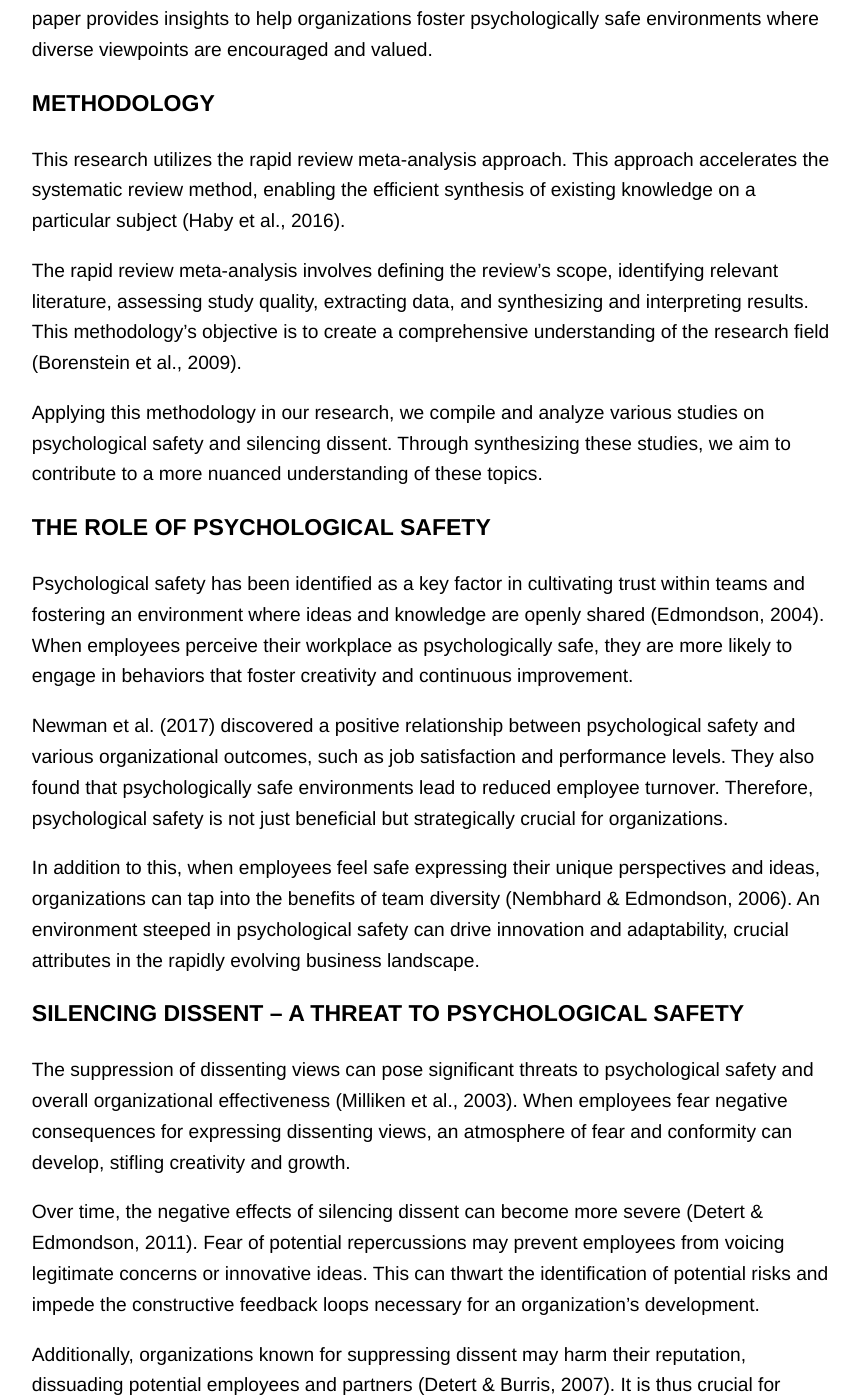
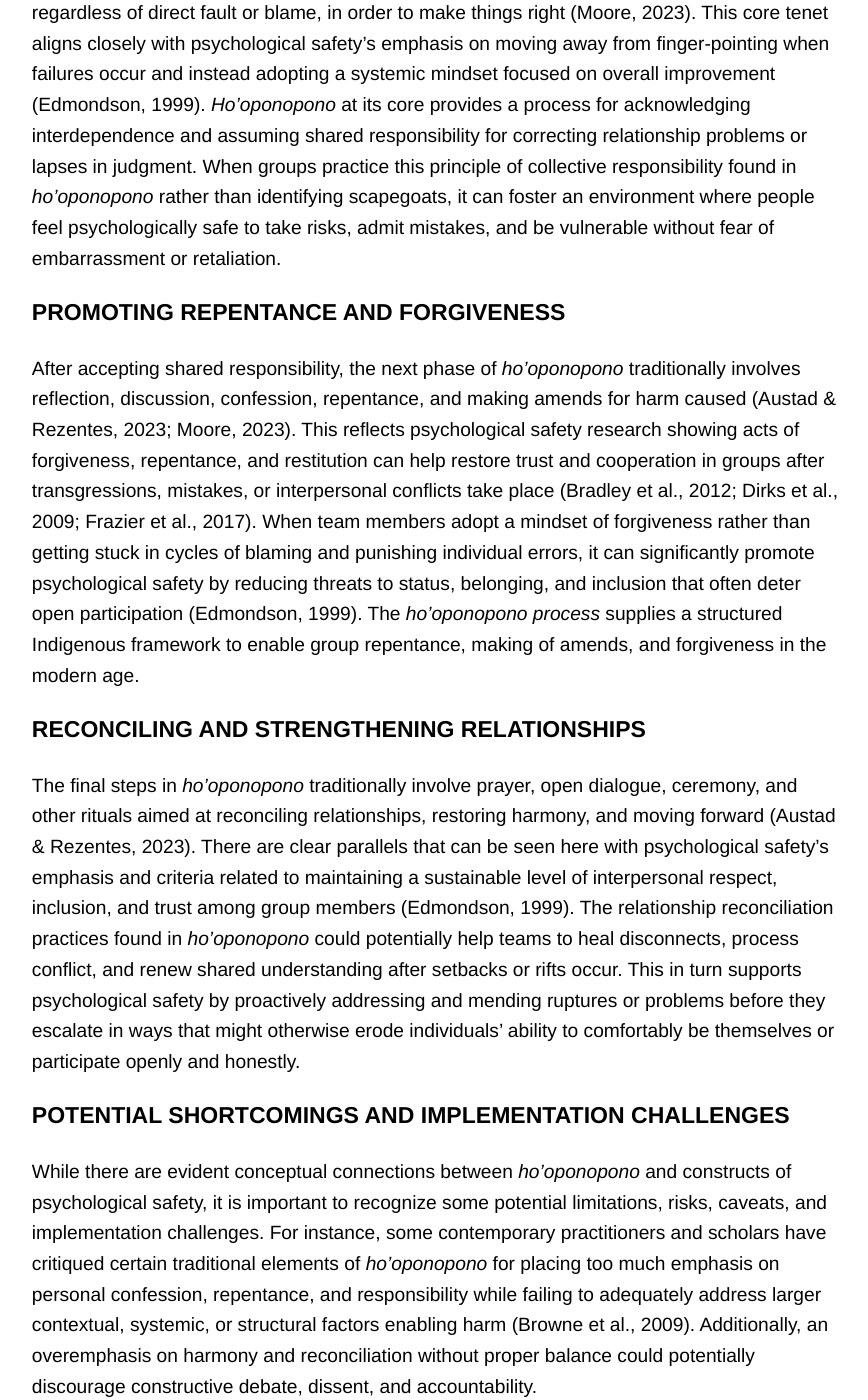
Before and after one commit to atidbit/psafe, a Jekyll site: the page built from _posts/2024-02-18-the-connection-between-hooponopono-and-psychological-safety.md, in a window 1280 px wide and 1400 px high, scrolled down 1386 px. Shown: the whole window, without its empty margins (205-1073 px from the left). Built offline with Jekyll 4.4.1, drawn with Linux system fonts in a browser that asks for light colours; some web fonts are replaced; our own code applies the rules of GitHub Pages for plain Markdown files; some of the changed text lies outside the part shown.

Commit message:
Update 2024-02-18-the-connection-between-hooponopono-and-psychological-safety.md

```diff
--- a/_posts/2024-02-18-the-connection-between-hooponopono-and-psychological-safety.md
+++ b/_posts/2024-02-18-the-connection-between-hooponopono-and-psychological-safety.md
@@ -1,28 +1,28 @@
 ---
 layout: post
-title: 'Psychological Safety and the Perils of Silencing Dissent: A Rapid Review Meta-Analysis'
-meta1: '<meta name="citation_title" content="Psychological Safety and the Perils of Silencing Dissent: A Rapid Review Meta-Analysis">'
+title: 'The Connection Between Ho'oponopono and Psychological Safety'
+meta1: '<meta name="citation_title" content="The Connection Between Ho'oponopono and Psychological Safety">'
 meta2: '<meta name="citation_author" content="Brown, Vernon S.">'
-meta3: '<meta name="citation_publication_date" content="2023/07/13">'
+meta3: '<meta name="citation_publication_date" content="2024/02/18">'
 meta4: '<meta name="citation_journal_title" content="Psychological Safety, Advancement and Review">'
-meta5: '<meta name="citation_volume" content="1">'
+meta5: '<meta name="citation_volume" content="2">'
 meta6: '<meta name="citation_issue" content="1">'
-meta7: '<meta name="citation_firstpage" content="3">'
-meta8: '<meta name="citation_lastpage" content="5">'
-meta9: '<meta name="citation_pdf_url" content="https://zenodo.org/record/8140985/files/Psychological_Safety_and_the_Perils_of_Silencing_Dissent_A_Rapid_Review_Meta-Analysis.pdf">'
+meta7: '<meta name="citation_firstpage" content="1">'
+meta8: '<meta name="citation_lastpage" content="4">'
+meta9: '<meta name="citation_pdf_url" content="https://zenodo.org/records/8374435/files/The_Connection_Between_Ho%E2%80%99oponopono_and_Psychological_Safety.pdf">'
 ---
 
 {{ page.title }}
 ================
 
-<p class="meta">13 July 2023</p>
+<p class="meta">18 February 2043</p>
 
-**Abstract** — _The role of psychological safety in organizations is critical in fostering innovative thinking, encouraging transparent communication, and promoting employee engagement. Despite its importance, a culture of psychological safety may be jeopardized when dissenting voices are silenced. This paper provides a comprehensive examination of psychological safety and the dangers of suppressing dissent within organizations. Through a rapid review meta-analysis of key studies, this paper elucidates the concept of psychological safety, discusses the adverse impacts of discouraging dissent, and reveals the pivotal role of leadership in promoting a culture of openness and safety. Our findings underscore the importance of an organizational environment where dissent is seen as an opportunity for learning and growth rather than as a threat. Recommendations for future research are suggested to further expand the understanding of these phenomena and to explore effective interventions for creating psychologically safe workplaces. This research has important implications for organizational leaders, human resource professionals, and policy-makers seeking to foster a culture of psychological safety in their organizations_.
+**Abstract** — _This paper explores the potential connections between the Indigenous Hawaiian practice of ho’oponopono and modern constructs of psychological safety in teams. Ho’oponopono is a cultural tradition focused on conflict resolution through collective responsibility, repentance, forgiveness, and reconciliation. Psychological safety describes a group climate characterized by interpersonal trust, inclusion, and risk-taking. At first glance, these concepts may seem unrelated. Analysis reveals notable alignments between ho’oponopono principles and psychological safety aims of mitigating fear, restoring trust, and enabling participation after setbacks. However, thoughtfulness is needed when translating communal ho’oponopono practices into contemporary organizational contexts. While ho’oponopono holds lessons for psychological safety in society, careful adaptation and more research is needed on implementation. With sensitivity, the harmony and foundation of ho’oponopono could meaningfully complement techniques for cooperation in organizations and larger societal issues_.
 
-**Keywords** — _Psychological Safety, Dissent, Employee Silence, Leadership, Organizational Culture, Meta-Analysis, Employee Voice, Organizational Behavior_
+**Keywords** — _Ho’oponopono, Psychological Safety, Team Dynamics, Reconciliation, Organizational Culture, Oganizational Climate, Conflict Resolution_
 
-<a href="https://zenodo.org/record/8140985/files/Psychological_Safety_and_the_Perils_of_Silencing_Dissent_A_Rapid_Review_Meta-Analysis.pdf?download=1" target="_blank"><img src="/images/pdf-icon.png" style="vertical-align:middle; display:inline;"></a> ||
-DOI: <a href="https://doi.org/10.5281/zenodo.8140985" target="_blank">https://doi.org/10.5281/zenodo.8140985</a>
+<a href="https://zenodo.org/records/8374435/files/The_Connection_Between_Ho%E2%80%99oponopono_and_Psychological_Safety.pdf?download=1" target="_blank"><img src="/images/pdf-icon.png" style="vertical-align:middle; display:inline;"></a> ||
+DOI: <a href="https://zenodo.org/doi/10.5281/zenodo.8374434" target="_blank">https://zenodo.org/doi/10.5281/zenodo.8374434</a>
 
 ISSN (Online): _Pending_
 <br><br>
@@ -30,171 +30,124 @@ ISSN (Online): _Pending_
 
 ### INTRODUCTION
 
-Psychological safety refers to an individual's perception of the potential consequences
-of taking interpersonal risks in a work environment (Edmondson, 2004). This sense of
-safety can play a crucial role in nurturing a collaborative and innovative culture within organizations.
+_Ho’oponopono_ is an ancient Hawaiian cultural practice focused on conflict resolution,
+forgiveness, and relationship restoration (Moore, 2023). The practice itself involves accepting
+responsibility, repenting, reconciling, and moving forward. Psychological safety on the other hand
+describes a workplace climate where people feel comfortable expressing themselves and taking
+interpersonal risks without fear of negative consequences (Edmondson, 1999). At first glance,
+_ho’oponopono_ and psychological safety may seem unrelated. However, deeper analysis reveals
+several interesting parallels and potential connections between this Indigenous approach and
+modern concepts of team dynamics.
 
-In tandem with the concept of psychological safety, this paper discusses the potential
-perils of silencing dissent within organizations. The suppression of contrarian views
-can significantly inhibit an organization's capacity for innovation (Milliken et al., 2003).
+### HO’OPONOPONO’S FOCUS ON SHARED RESPONSIBILITY
 
-Moreover, this study aims to bridge the existent gap in the literature regarding
-psychological safety and the dangers of silencing dissent. By compiling and analyzing
-various studies, this paper provides insights to help organizations foster psychologically
-safe environments where diverse viewpoints are encouraged and valued.
+A core tenet of _ho’oponopono_ is collectively accepting responsibility and accountability,
+regardless of direct fault or blame, in order to make things right (Moore, 2023). This core tenet
+aligns closely with psychological safety’s emphasis on moving away from finger-pointing when
+failures occur and instead adopting a systemic mindset focused on overall improvement
+(Edmondson, 1999). _Ho’oponopono_ at its core provides a process for acknowledging
+interdependence and assuming shared responsibility for correcting relationship problems or lapses in
+judgment. When groups practice this principle of collective responsibility found in _ho’oponopono_ rather
+than identifying scapegoats, it can foster an environment where people feel psychologically safe to
+take risks, admit mistakes, and be vulnerable without fear of embarrassment or retaliation.
 
-### METHODOLOGY
+### PROMOTING REPENTANCE AND FORGIVENESS
 
-This research utilizes the rapid review meta-analysis approach. This approach
-accelerates the systematic review method, enabling the efficient synthesis of
-existing knowledge on a particular subject (Haby et al., 2016).
+After accepting shared responsibility, the next phase of _ho’oponopono_ traditionally involves
+reflection, discussion, confession, repentance, and making amends for harm caused
+(Austad & Rezentes, 2023; Moore, 2023). This reflects psychological safety research showing
+acts of forgiveness, repentance, and restitution can help restore trust and cooperation in groups
+after transgressions, mistakes, or interpersonal conflicts take place
+(Bradley et al., 2012; Dirks et al., 2009; Frazier et al., 2017). When team members adopt a mindset
+of forgiveness rather than getting stuck in cycles of blaming and punishing individual errors, it can
+significantly promote psychological safety by reducing threats to status, belonging, and inclusion
+that often deter open participation (Edmondson, 1999). The _ho’oponopono process_ supplies a structured
+Indigenous framework to enable group repentance, making of amends, and forgiveness in the modern age.
 
-The rapid review meta-analysis involves defining the review's scope, identifying
-relevant literature, assessing study quality, extracting data, and synthesizing
-and interpreting results. This methodology's objective is to create a comprehensive
-understanding of the research field (Borenstein et al., 2009).
+### RECONCILING AND STRENGTHENING RELATIONSHIPS
 
-Applying this methodology in our research, we compile and analyze various studies
-on psychological safety and silencing dissent. Through synthesizing these studies,
-we aim to contribute to a more nuanced understanding of these topics.
+The final steps in _ho’oponopono_ traditionally involve prayer, open dialogue, ceremony, and other rituals
+aimed at reconciling relationships, restoring harmony, and moving forward (Austad & Rezentes, 2023). There
+are clear parallels that can be seen here with psychological safety’s emphasis and criteria related to
+maintaining a sustainable level of interpersonal respect, inclusion, and trust among group members (Edmondson, 1999).
+The relationship reconciliation practices found in _ho’oponopono_ could potentially help teams to heal disconnects,
+process conflict, and renew shared understanding after setbacks or rifts occur. This in turn supports psychological
+safety by proactively addressing and mending ruptures or problems before they escalate in ways that might
+otherwise erode individuals’ ability to comfortably be themselves or participate openly and honestly.
 
-### THE ROLE OF PSYCHOLOGICAL SAFETY
+### POTENTIAL SHORTCOMINGS AND IMPLEMENTATION CHALLENGES
 
-Psychological safety has been identified as a key factor in cultivating
-trust within teams and fostering an environment where ideas and knowledge
-are openly shared (Edmondson, 2004). When employees perceive their workplace
-as psychologically safe, they are more likely to engage in behaviors that
-foster creativity and continuous improvement.
+While there are evident conceptual connections between _ho’oponopono_ and constructs of psychological safety, it is
+important to recognize some potential limitations, risks, caveats, and implementation challenges. For instance,
+some contemporary practitioners and scholars have critiqued certain traditional elements of _ho’oponopono_ for placing
+too much emphasis on personal confession, repentance, and responsibility while failing to adequately address larger
+contextual, systemic, or structural factors enabling harm (Browne et al., 2009). Additionally, an overemphasis on
+harmony and reconciliation without proper balance could potentially discourage constructive debate, dissent,
+and accountability.
 
-Newman et al. (2017) discovered a positive relationship between psychological
-safety and various organizational outcomes, such as job satisfaction and
-performance levels. They also found that psychologically safe environments
-lead to reduced employee turnover. Therefore, psychological safety is not
-just beneficial but strategically crucial for organizations.
+Because _ho’oponopono_ originated in the Indigenous Hawaiian cultural contexts of small, close-knit communities,
+adapting such communal practices to modern professional environments and organizational teams in Western cultural
+settings would likely require sensitivity and will pose some challenges (Browne et al., 2009). Leaders looking
+to incorporate insights from _ho'oponopono_ into the workplace will need to carefully consider how to adapt traditional
+practices to employees' existing cultural norms. Directly imposing foreign concepts could backfire if seen as
+inauthentic or forced. Instead, a thoughtful approach focused on organic integration is recommended, preserving
+core principles while aligning delivery to modern contexts.
 
-In addition to this, when employees feel safe expressing their unique perspectives
-and ideas, organizations can tap into the benefits of team diversity (Nembhard & Edmondson, 2006).
-An environment steeped in psychological safety can drive innovation and adaptability,
-crucial attributes in the rapidly evolving business landscape.
+### CONCLUSION AND FUTURE DIRECTIONS
 
-### SILENCING DISSENT – A THREAT TO PSYCHOLOGICAL SAFETY
+In conclusion, there are noteworthy conceptual and philosophical parallels that can be drawn between
+the traditional Hawaiian cultural practice of _ho’oponopono_ and modern research insights into team dynamics
+surrounding psychological safety. _Ho’oponopono’s_ principles of collective responsibility, repentance,
+forgiveness, reconciliation, and forward movement closely align with and complement psychological safety’s
+aims of reducing interpersonal fear, restoring trust, and enabling open participation after setbacks or
+conflict. However, for organizations to successfully translate insights from _ho’oponopono_ into the
+workplace, wise and careful implementation will be needed along with further research.
 
-The suppression of dissenting views can pose significant threats to
-psychological safety and overall organizational effectiveness (Milliken et al., 2003).
-When employees fear negative consequences for expressing dissenting views,
-an atmosphere of fear and conformity can develop, stifling creativity and growth.
-
-Over time, the negative effects of silencing dissent can become more
-severe (Detert & Edmondson, 2011). Fear of potential repercussions may
-prevent employees from voicing legitimate concerns or innovative ideas.
-This can thwart the identification of potential risks and impede the
-constructive feedback loops necessary for an organization's development.
-
-Additionally, organizations known for suppressing dissent may harm their
-reputation, dissuading potential employees and partners (Detert & Burris, 2007).
-It is thus crucial for organizations to uphold diverse opinions and encourage dissent.
-
-### IMPLICATIONS FOR ORGANIZATIONS
-
-Organizations aiming to foster an innovative and learning culture must
-prioritize psychological safety. This kind of environment encourages the
-free exchange of ideas, supports diversity, and facilitates effective
-decision-making processes (Edmondson, 2004).
-
-On the other hand, organizations must be cognizant of the risks associated
-with silencing dissent. A culture of fear and conformity, stemming from the
-suppression of dissent, can stifle innovation and hinder
-growth (Milliken et al., 2003). Hence, organizations should nurture a
-culture where dissent is considered a resource for learning and improvement,
-rather than a threat.
-
-Leadership plays a significant role in developing and sustaining a psychologically
-safe environment. Leaders can model behaviors that promote psychological safety,
-such as fostering open communication, encouraging feedback, and demonstrating
-empathy (Newman et al., 2017). They can also establish norms that value dissent,
-fostering a culture of mutual respect and continuous learning.
-
-### RECOMMENDATIONS FOR FUTURE RESEARCH
-
-This rapid review served as an introduction with the purpose of
-gleaning the surface on the concept of psychological safety in
-team dynamics, performance, and society. Moving forward, future
-research should delve into the strategies for cultivating psychological
-safety within teams to examine their effectiveness.
-
-While the current body of research provides a foundational understanding
-of psychological safety and the dangers of silencing dissent, further
-investigation is warranted. Future research could examine the precise
-mechanisms by which psychological safety influences creativity and innovation.
-
-It would also be beneficial to explore how organizations can effectively
-manage dissent to foster continuous learning and improvement. Longitudinal
-studies that track the impacts of fostering psychological safety and encouraging
-dissent over time may provide invaluable insights.
-
-Additionally, studies focusing on different cultural contexts may illuminate
-how societal norms and values can influence the manifestation and importance
-of psychological safety and dissent in workplaces.
-
-Likewise, it would also be worthwhile to investigate how different factors—such
-as cultural context, demographic characteristics, and industry type—interact
-with psychological safety. Furthermore, conducting longitudinal studies could
-yield valuable insights into the long-term impact of sustained psychological
-safety on team performance and societal dynamics.
-
-Finally, utilizing a different methodology, such as that of a qualitative design,
-may provide a more in-depth and focused yield of understanding that could lead
-to new and undiscovered insight into the concept and understanding of psychological safety.
-
-### CONCLUSION
-
-In conclusion, psychological safety and the freedom to express dissenting views
-are integral to creating a conducive work environment. Cultivating a work culture
-that prioritizes psychological safety fosters trust, enhances creativity, and
-facilitates the exchange of diverse ideas. Conversely, silencing dissent can
-negatively affect an organization's growth, creativity, and adaptability. Therefore,
-organizations must intentionally foster psychological safety and value dissent as a
-resource for learning and improvement.
+The discussion presented in this paper only briefly explores the potential connections between the
+Indigenous Hawaiian practice of _ho’oponopono_ and the modern construct of psychological safety in teams.
+Future studies are needed to establish best practices for respectfully and meaningfully adapting
+elements of _ho’oponopono_ in ways that boost psychological safety while still maintaining accountability
+and constructive disagreement in modern organizational contexts. With thoughtful and empirically
+grounded application, Indigenous concepts of harmony such as _ho’oponopono_ may hold valuable lessons
+to complement contemporary techniques for fostering workplace inclusion, openness, resilience, and
+cooperation. That said, our hopes in communicating the potential connections between the practice
+of _ho’oponopono_ and psychological safety in this paper is to stimulate interest in future research
+to explore this conceptual framework in an organizational context or society at large.
 <br><br>
 <hr style="margin-top:-1em;margin-bottom:+1em">
 
 ### REFERENCES
 
-Borenstein, M., Hedges, L. V., Higgins, J. P., & Rothstein, H. R. (2009).
-_Introduction to Meta-Analysis_. Wiley. https://doi.org/10.1002/9780470743386
+Austad, C. S., & Rezentes, W. C. (2023). Hawaiian psychology: Ka lama kukui: Kūkākūkā (talking story)
+and Hawaiian historical and racial trauma. _Peace and Conflict: Journal of Peace Psychology, 29_(1),
+60-68. <a href="https://doi.org/10.1037/pac0000660" target="_blank">https://doi.org/10.1037/pac0000660</a>
 
-Detert, J. R., & Burris, E. R. (2007). Leadership behavior and employee voice:
-Is the door really open? _Academy of Management Journal, 50_(4), 869-884.
-https://doi.org/10.5465/amj.2007.26279183
+Bradley, B. H., Postlethwaite, B. E., Klotz, A. C., Hamdani, M. R., & Brown, K. G. (2012). Reaping
+the benefits of task conflict in teams: The critical role of team psychological safety climate.
+_Journal of Applied Psychology, 97_(1), 151-158. <a href="https://doi.org/10.1037/a0024200" target="_blank">https://doi.org/10.1037/a0024200</a>
 
-Detert, J. R., & Edmondson, A. C. (2011). Implicit voice theories: Taken-for-granted
-rules of self-censorship at work. _Academy of Management Journal, 54_(3), 461-488.
-https://doi.org/10.5465/AMJ.2011.61967925
+Browne, C. V., Mokuau, N., & Braun, K. L. (2009). Adversity and resiliency in the lives of Native
+Hawaiian elders. _Social Work, 54_(3), 253–261. <a href="https://doi.org/10.1093/sw/54.3.253" target="_blank">https://doi.org/10.1093/sw/54.3.253</a>
 
-Edmondson, A. (2004). Psychological safety, trust, and learning in organizations:
-A group-level lens. In R. M. Kramer & K. S. Cook (Eds.),
-_Trust and distrust in organizations: Dilemmas and approaches_ (pp. 239-272). Russell Sage Foundation.
+Dirks, K. T., Lewicki, R. J., & Zaheer, A. (2009). Reparing relationships within and between
+organizations: Building a conceptual foundation. _Academy of Management Review, 34_(1), 68-84.
+<a href="https://doi.org/10.5465/amr.2009.35713285" target="_blank">https://doi.org/10.5465/amr.2009.35713285</a>
 
-Haby, M. M., Chapman, E., Clark, R., Barreto, J., Reveiz, L., & Lavis, J. N. (2016).
-What are the best methodologies for rapid reviews of the research evidence for
-evidence-informed decision making in health policy and practice: A rapid review.
-_Health Research Policy and Systems, 14_(1), 1-12. https://doi.org/10.1186/s12961-016-0155-7
+Edmondson, A. (1999). Psychological safety and learning behavior in work teams. _Administrative
+Science Quarterly, 44_(2), 350-383. <a href="https://doi.org/10.2307/2666999" target="_blank">https://doi.org/10.2307/2666999</a>
 
-Milliken, F. J., Morrison, E. W., & Hewlin, P. F. (2003). An exploratory study of
-employee silence: Issues that employees don’t communicate upward and why.
-_Journal of Management Studies, 40_(6), 1453-1476. https://doi.org/10.1111/1467-6486.00387
+Frazier, M. L., Fainshmidt, S., Klinger, R. L., Pezeshkan, A., & Vracheva, V. (2017). Psychological
+safety: A meta-analytic review and extension. _Personnel Psychology, 70_(1),
+113–165. <a href="https://doi.org/10.1111/peps.12183" target="_blank">https://doi.org/10.1111/peps.12183</a>
 
-Nembhard, I. M., & Edmondson, A. C. (2006). Making it safe: The effects of leader
-inclusiveness and professional status on psychological safety and improvement
-efforts in health care teams. _Journal of Organizational Behavior, 27_(7), 941-966. https://doi.org/10.1002/job.413
-
-Newman, A., Donohue, R., & Eva, N. (2017). Psychological safety: A systematic
-review of the literature. _Human Resource Management Review, 27_(3), 521-535. https://doi.org/10.1016/j.hrmr.2017.01.001
+Moore, E. (2023). Pā’ina: Using the metaphor of a potluck to reimagine a third space for ethical
+research in Indigenous contexts. _International Education Journal: Comparative Perspectives, 22_(2),
+48-60. <a href="https://openjournals.library.sydney.edu.au/IEJ/article/view/17731" target="_blank">https://openjournals.library.sydney.edu.au/IEJ/article/view/17731</a>
 
 _______________________________________________________________________________________________
 
 
-© 2023. This is an open access article distributed under the terms of the
+© 2024. This is an open access article distributed under the terms of the
 Creative Commons Attribution License (<a href="https://creativecommons.org/licenses/by/4.0/legalcode" target="_blank">CC-BY 4.0</a>),
 which permits the user to copy, distribute, and transmit the work provided that
 the original author(s) and source are credited.
@@ -203,9 +156,8 @@ V. S. Brown (vernon [ at ] psafe.org) is with the PSafe Project, Honolulu, HI 96
 
 To cite this document:
 
-Brown, V. S. (2023). Psychological safety and the perils of silencing dissent:
-A rapid review meta-analysis. _Psychological Safety, Advancement and Review, 1_(1), 3-5.
-https://doi.org/10.5281/zenodo.8140985
+Brown, V. S. (2024). The connection between ho’oponopono and psychological safety. _Psychological Safety, Advancement and Review, 2_(1), 1-4.
+https://zenodo.org/doi/10.5281/zenodo.8374434
 
 Permanent link to this document:
-<a href="https://doi.org/10.5281/zenodo.8140985" target="_blank">https://doi.org/10.5281/zenodo.8140985</a>
+<a href="https://zenodo.org/doi/10.5281/zenodo.8374434" target="_blank">https://zenodo.org/doi/10.5281/zenodo.8374434</a>
```
